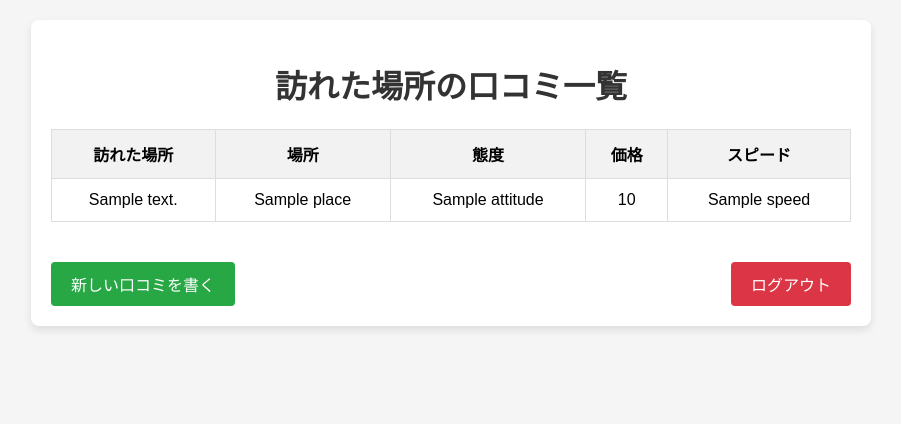
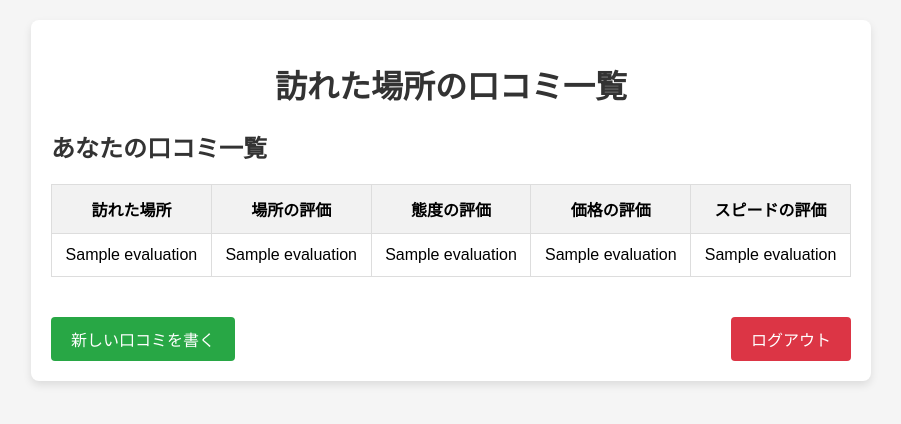
Before and after one commit to yuritada/2024_GW1_G8, a Flask app: template templates/index.html in a window 1280 px wide. Shown: the top 424 px of the page, without its empty margins (189-1090 px from the left). Run offline with Flask 3, Linux system fonts and the light colour scheme; the template is opened without the code that fills it: most values are stand-ins (such as "Sample title", 1, 10 or a date in 2020).

Commit message:
index.htmlでリストが表示されない問題を修正

```diff
--- a/app.py
+++ b/app.py
@@ -10,15 +10,20 @@ app.secret_key = 'your_secret_key'  # セッション管理用の秘密鍵
 #     """ホームページ"""
 #     return render_template('index.html')
 
+# データベースから全ての口コミを取得
+def get_reviews():
+    conn = sqlite3.connect('travel.db')
+    c = conn.cursor()
+    c.execute('SELECT * FROM evaluation')
+    reviews = c.fetchall()
+    conn.close()
+    return reviews
+
+# 口コミ一覧ページ
 @app.route('/')
 def home():
-    """ホームページ"""
-    # ここでreviewsのデータを用意
-    reviews = [
-        {'visited': '東京', 'place': '浅草', 'attitude': '良い', 'price': '安い', 'speed': '早い'},
-        {'visited': '京都', 'place': '金閣寺', 'attitude': '普通', 'price': '高い', 'speed': '遅い'},
-    ]
-    return render_template('index.html', reviews=reviews)
+    evaluation = get_reviews()
+    return render_template('index.html', evaluation=evaluation)
 
 @app.route('/register', methods=['GET', 'POST'])
 def register():
@@ -91,12 +96,12 @@ def profile():
     cursor = conn.cursor()
 
     cursor.execute("SELECT * FROM evaluation WHERE user_id = ?", (user_id,))
-    evaluations = cursor.fetchall()
+    evaluation = cursor.fetchall()
 
     # 接続を閉じる
     close_db_connection(conn)
 
-    return render_template('profile.html', evaluations=evaluations)
+    return render_template('profile.html', evaluation=evaluation)
 
 @app.route('/add', methods=['GET', 'POST'])
 def add():
@@ -129,30 +134,30 @@ def add():
 
     return render_template('add.html')
 
-@app.route('/index')
-def index():
-    """口コミ一覧ページ"""
-    # ログインしているかチェック
-    if 'user_id' not in session:
-        return redirect(url_for('login'))
+# @app.route('/index')
+# def index():
+#     """口コミ一覧ページ"""
+#     # ログインしているかチェック
+#     if 'user_id' not in session:
+#         return redirect(url_for('login'))
 
-    user_id = session['user_id']
+#     user_id = session['user_id']
 
-    # データベース接続
-    conn = get_db_connection()
-    cursor = conn.cursor()
+#     # データベース接続
+#     conn = get_db_connection()
+#     cursor = conn.cursor()
 
-    # 現在のユーザーの評価データを取得
-    cursor.execute("SELECT visited, place, attitude, price, speed FROM evaluation WHERE user_id = ?", (user_id,))
-    reviews = cursor.fetchall()
+#     # 現在のユーザーの評価データを取得
+#     cursor.execute("SELECT visited, place, attitude, price, speed FROM evaluation WHERE user_id = ?", (user_id,))
+#     reviews = cursor.fetchall()
 
-    # データを辞書形式に変換
-    reviews_list = [{'visited': r[0], 'place': r[1], 'attitude': r[2], 'price': r[3], 'speed': r[4]} for r in reviews]
+#     # データを辞書形式に変換
+#     reviews_list = [{'visited': r[0], 'place': r[1], 'attitude': r[2], 'price': r[3], 'speed': r[4]} for r in reviews]
 
-    # 接続を閉じる
-    close_db_connection(conn)
+#     # 接続を閉じる
+#     close_db_connection(conn)
 
-    return render_template('index.html', reviews=reviews_list)
+#     return render_template('index.html', reviews=reviews_list)
 
 if __name__ == '__main__':
     app.run(debug=True ,use_reloader=True)
--- a/templates/add.html
+++ b/templates/add.html
@@ -16,6 +16,6 @@
         <button type="submit">投稿する</button>
     </form>
 
-    <p><a href="{{ url_for('index') }}">口コミ一覧に戻る</a></p>
+    <p><a href="{{ url_for('home') }}">口コミ一覧に戻る</a></p>
 </body>
 </html>
--- a/templates/index.html
+++ b/templates/index.html
@@ -9,30 +9,34 @@
     <div class="container">
         <h1>訪れた場所の口コミ一覧</h1>
 
-        <!-- 口コミテーブル -->
+        <!-- ユーザーの口コミ評価一覧 -->
+        <h2>あなたの口コミ一覧</h2>
+        {% if evaluation %}
         <table>
             <thead>
                 <tr>
                     <th>訪れた場所</th>
-                    <th>場所</th>
-                    <th>態度</th>
-                    <th>価格</th>
-                    <th>スピード</th>
+                    <th>場所の評価</th>
+                    <th>態度の評価</th>
+                    <th>価格の評価</th>
+                    <th>スピードの評価</th>
                 </tr>
             </thead>
             <tbody>
-                {% for review in reviews %}
+                {% for evaluation in evaluation %}
                 <tr>
-                    <td>{{ review['visited'] }}</td>
-                    <td>{{ review['place'] }}</td>
-                    <td>{{ review['attitude'] }}</td>
-                    <td>{{ review['price'] }}</td>
-                    <td>{{ review['speed'] }}</td>
+                    <td>{{ evaluation[2] }}</td>
+                    <td>{{ evaluation[3] }}</td>
+                    <td>{{ evaluation[4] }}</td>
+                    <td>{{ evaluation[5] }}</td>
+                    <td>{{ evaluation[6] }}</td>
                 </tr>
                 {% endfor %}
             </tbody>
         </table>
-
+        {% else %}
+        <p>まだ口コミがありません。</p>
+        {% endif %}
         <div class="actions">
             <a href="{{ url_for('add') }}" class="btn">新しい口コミを書く</a>
             <a href="{{ url_for('login') }}" class="btn logout-btn">ログアウト</a>
--- a/templates/profile.html
+++ b/templates/profile.html
@@ -16,7 +16,7 @@
 
         <!-- ユーザーの口コミ評価一覧 -->
         <h2>あなたの口コミ一覧</h2>
-        {% if evaluations %}
+        {% if evaluation %}
         <table>
             <thead>
                 <tr>
@@ -28,7 +28,7 @@
                 </tr>
             </thead>
             <tbody>
-                {% for evaluation in evaluations %}
+                {% for evaluation in evaluation %}
                 <tr>
                     <td>{{ evaluation[2] }}</td>
                     <td>{{ evaluation[3] }}</td>
```
